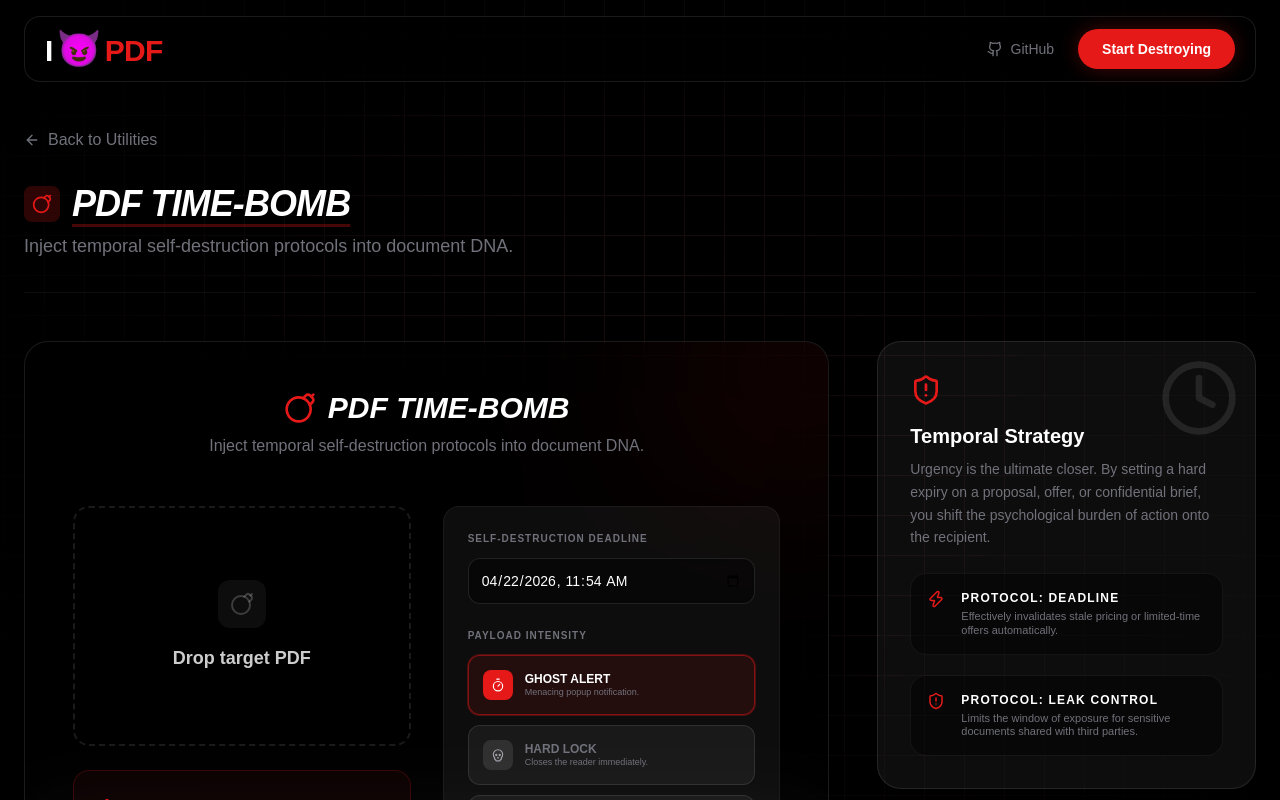
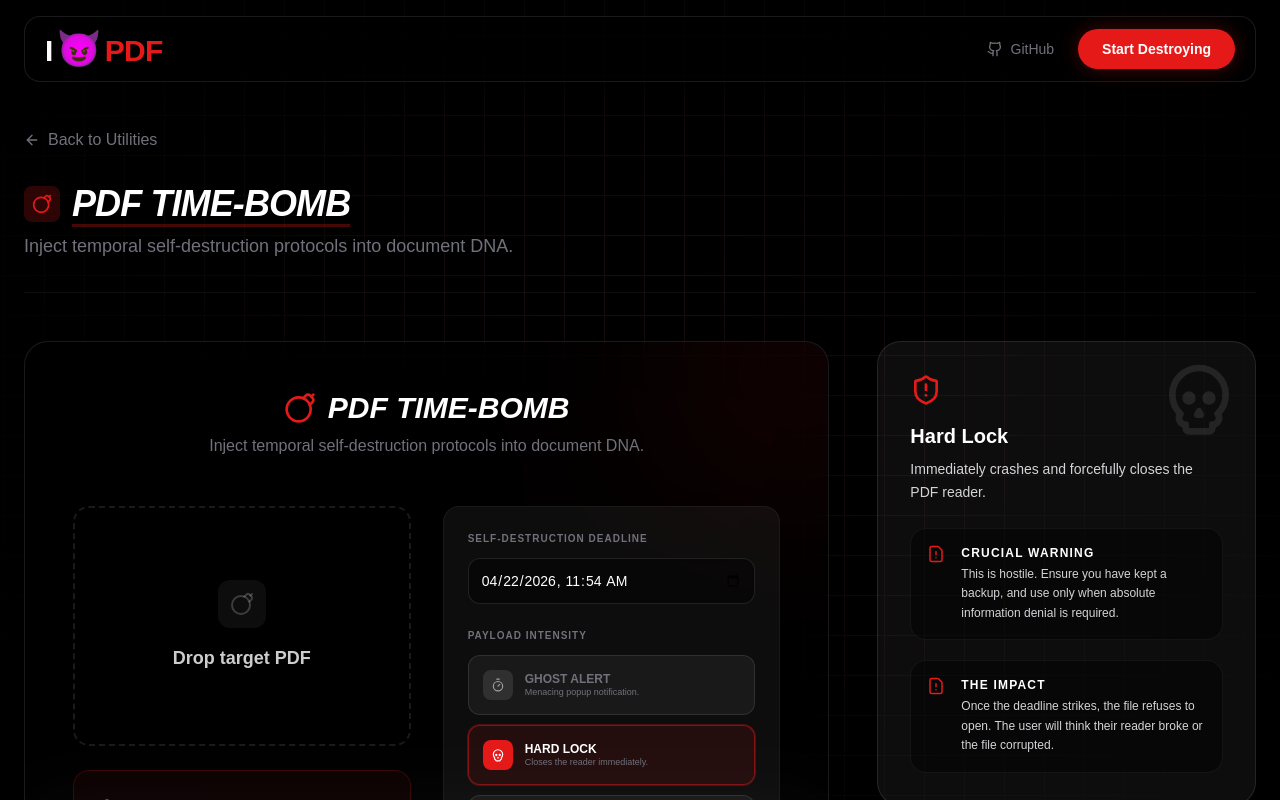
Before and after one commit to AnkitNayak-eth/ihatepdf, a Next.js app: page /timebomb in a window 1280 px wide. Shown: the top 800 px of the page. Built offline with nearby package versions, Linux system fonts and the light colour scheme.

Commit message:
feat: implement PDF corruptor, payload inflator, and timebomb utility pages with associated components

```diff
--- a/src/app/corruptor/page.tsx
+++ b/src/app/corruptor/page.tsx
@@ -1,9 +1,45 @@
+'use client';
+
 import ShapeGrid from '@/components/ShapeGrid';
-import PDFCorruptor from '@/components/PDFCorruptor';
+import PDFCorruptor, { type Strategy } from '@/components/PDFCorruptor';
 import Link from 'next/link';
-import { ArrowLeft, Hammer, ShieldX, AlertCircle, FileWarning } from 'lucide-react';
+import { ArrowLeft, Hammer, ShieldX, AlertCircle, FileWarning, Zap, Crosshair } from 'lucide-react';
+import { useState } from 'react';
+
+const STRATEGY_DETAILS = {
+  'HEADER': {
+    title: 'Header Saboteur',
+    description: 'Quickly scrambles the beginning of the file.',
+    icon: Zap,
+    features: [
+      { id: 'Best Used For', text: 'Making it look like your internet cut out or the file upload was unexpectedly interrupted.' },
+      { id: 'Good To Know', text: 'This is the fastest method. The PDF will simply show up as an invalid file right away.' }
+    ]
+  },
+  'ENTROPY': {
+    title: 'Entropy Injection',
+    description: 'Injects random scrambled data throughout the document.',
+    icon: ShieldX,
+    features: [
+      { id: 'The Impact', text: 'Extremely difficult to fix. The contents inside are completely ruined and rendered completely unreadable.' },
+      { id: 'Crucial Warning', text: 'Always keep a backup of your original document! This process cannot be undone.' }
+    ]
+  },
+  'XREF': {
+    title: 'XREF Nullification',
+    description: 'Deletes the invisible map that readers use to show the PDF pages.',
+    icon: Crosshair,
+    features: [
+      { id: 'How It Works', text: 'The file looks completely normal on the outside, but it will immediately crash or error when someone tries to open it.' },
+      { id: 'The Result', text: 'Destroys the internal structure, deliberately breaking things like the table of contents and page tracking.' }
+    ]
+  }
+};
 
 export default function CorruptorPage() {
+  const [strategy, setStrategy] = useState<Strategy>('ENTROPY');
+  const details = STRATEGY_DETAILS[strategy];
+  const Icon = details.icon;
   return (
     <>
       <div className="fixed inset-0 z-[-2]">
@@ -44,35 +80,30 @@ export default function CorruptorPage() {
 
         <div className="w-full max-w-7xl grid grid-cols-1 xl:grid-cols-3 gap-12">
           <div className="xl:col-span-2">
-            <PDFCorruptor />
+            <PDFCorruptor strategy={strategy} setStrategy={setStrategy} />
           </div>
 
           <div className="space-y-6">
             <div className="p-8 rounded-3xl bg-white/5 border border-white/10 relative overflow-hidden group">
               <div className="absolute top-0 right-0 p-4 opacity-10 group-hover:opacity-30 transition-opacity">
-                <ShieldX size={80} />
+                <Icon size={80} />
               </div>
               <AlertCircle className="text-brand mb-4 h-8 w-8" />
-              <h3 className="text-xl font-bold text-white mb-2">Plausible Deniability</h3>
-              <p className="text-zinc-500 text-sm leading-relaxed mb-6">
-                A corrupted file is the ultimate "Time Weapon." When a portal accepts a file but the recipient can't open it, you buy hours or even days while "troubleshooting" the issue. It shifts the blame from you to the software.
+              <h3 className="text-xl font-bold text-white mb-2">{details.title}</h3>
+              <p className="text-zinc-300 text-sm leading-relaxed mb-6">
+                {details.description}
               </p>
 
               <div className="space-y-5">
-                <div className="flex items-start gap-4 p-4 rounded-2xl bg-black/40 border border-white/5">
-                    <FileWarning className="text-brand shrink-0" size={18} />
-                    <div>
-                        <p className="text-white text-xs font-bold mb-1 uppercase tracking-widest">Protocol 01</p>
-                        <p className="text-zinc-500 text-[11px] leading-tight text-white/60">Corruption strategy "HEADER" is best for looking like an interrupted upload.</p>
-                    </div>
-                </div>
-                <div className="flex items-start gap-4 p-4 rounded-2xl bg-black/40 border border-white/5">
-                    <FileWarning className="text-brand shrink-0" size={18} />
-                    <div>
-                        <p className="text-white text-xs font-bold mb-1 uppercase tracking-widest">Protocol 02</p>
-                        <p className="text-zinc-500 text-[11px] leading-tight text-white/60">Always keep an original backup. This process is 100% irreversible.</p>
-                    </div>
-                </div>
+                {details.features.map((feature, i) => (
+                  <div key={i} className="flex items-start gap-4 p-4 rounded-2xl bg-black/40 border border-white/5">
+                      <FileWarning className="text-brand shrink-0" size={18} />
+                      <div>
+                          <p className="text-white text-xs font-bold mb-1 uppercase tracking-widest">{feature.id}</p>
+                          <p className="text-zinc-300 text-xs leading-relaxed">{feature.text}</p>
+                      </div>
+                  </div>
+                ))}
               </div>
             </div>
 
--- a/src/app/inflator/page.tsx
+++ b/src/app/inflator/page.tsx
@@ -1,9 +1,45 @@
+'use client';
+
 import ShapeGrid from '@/components/ShapeGrid';
-import PayloadInflator from '@/components/PayloadInflator';
+import PayloadInflator, { type InflationMode } from '@/components/PayloadInflator';
 import Link from 'next/link';
-import { ArrowLeft, Maximize2, Zap, ShieldCheck, Database, LayoutGrid } from 'lucide-react';
+import { ArrowLeft, Maximize2, Zap, ShieldCheck, Database, LayoutGrid, Box, FileWarning } from 'lucide-react';
+import { useState } from 'react';
+
+const INFLATOR_DETAILS = {
+  'SILENT': {
+    title: 'Silent Bloat',
+    description: 'Adds invisible, empty data to organically expand the file size.',
+    icon: Database,
+    features: [
+      { id: 'Best Used For', text: 'Clean expansion that avoids visual bugs and looks perfectly normal when inspected closely.' },
+      { id: 'How It Works', text: 'The payload is securely padded with null bytes, bypassing size-checking thresholds quietly.' }
+    ]
+  },
+  'METADATA': {
+    title: 'Meta Flood',
+    description: 'Saturates hidden document properties with massive amounts of junk text.',
+    icon: LayoutGrid,
+    features: [
+      { id: 'Good To Know', text: 'Does not touch the structural data of the PDF, only the "about" sections that nobody reads.' },
+      { id: 'The Impact', text: 'Can easily balloon a document to gigabytes in size while maintaining standard readability.' }
+    ]
+  },
+  'STREAM': {
+    title: 'Stream Pad',
+    description: 'Injects padding directly inside the actual core data objects of the PDF.',
+    icon: Box,
+    features: [
+      { id: 'The Impact', text: 'Very difficult for scanning software to reverse-engineer. Often stalls or crashes automated analysis tools that try to read it.' },
+      { id: 'Crucial Warning', text: 'May corrupt some older, extremely strict PDF viewers due to the dense padding.' }
+    ]
+  }
+};
 
 export default function InflatorPage() {
+  const [mode, setMode] = useState<InflationMode>('SILENT');
+  const details = INFLATOR_DETAILS[mode];
+  const Icon = details.icon;
   return (
     <>
       <div className="fixed inset-0 z-[-2]">
@@ -44,35 +80,30 @@ export default function InflatorPage() {
 
         <div className="w-full max-w-7xl grid grid-cols-1 xl:grid-cols-3 gap-12">
           <div className="xl:col-span-2">
-            <PayloadInflator />
+            <PayloadInflator mode={mode} setMode={setMode} />
           </div>
 
           <div className="space-y-6">
             <div className="p-8 rounded-3xl bg-white/5 border border-white/10 relative overflow-hidden group">
               <div className="absolute top-0 right-0 p-4 opacity-10 group-hover:opacity-30 transition-opacity">
-                <Database size={80} />
+                <Icon size={80} />
               </div>
               <LayoutGrid className="text-brand mb-4 h-8 w-8" />
-              <h3 className="text-xl font-bold text-white mb-2">Circumvention Protocols</h3>
-              <p className="text-zinc-500 text-sm leading-relaxed mb-6">
-                Most web servers have a "Maximum Upload Size" limit. By inflating your PDF to be just under or slightly over this limit, you can trigger specific server-side behaviors:
+              <h3 className="text-xl font-bold text-white mb-2">{details.title}</h3>
+              <p className="text-zinc-300 text-sm leading-relaxed mb-6">
+                {details.description}
               </p>
 
               <div className="space-y-5">
-                <div className="flex items-start gap-4 p-4 rounded-2xl bg-black/40 border border-white/5">
-                    <Zap className="text-brand shrink-0" size={18} />
-                    <div>
-                        <p className="text-white text-xs font-bold mb-1 uppercase tracking-widest">Technique 01</p>
-                        <p className="text-zinc-500 text-[11px] leading-tight text-white/60">Large files often time-out the portal's virus scanner, leading to a "Scan Skipped" status.</p>
-                    </div>
-                </div>
-                <div className="flex items-start gap-4 p-4 rounded-2xl bg-black/40 border border-white/5">
-                    <ShieldCheck className="text-brand shrink-0" size={18} />
-                    <div>
-                        <p className="text-white text-xs font-bold mb-1 uppercase tracking-widest">Technique 02</p>
-                        <p className="text-zinc-500 text-[11px] leading-tight text-white/60">Extremely large files can overflow internal buffers, causing the recipient's email client to crash.</p>
-                    </div>
-                </div>
+                {details.features.map((feature, i) => (
+                  <div key={i} className="flex items-start gap-4 p-4 rounded-2xl bg-black/40 border border-white/5 hover:border-brand/30 transition-colors">
+                      <FileWarning className="text-brand shrink-0" size={18} />
+                      <div>
+                          <p className="text-white text-xs font-bold mb-1 uppercase tracking-widest">{feature.id}</p>
+                          <p className="text-zinc-300 text-xs leading-relaxed">{feature.text}</p>
+                      </div>
+                  </div>
+                ))}
               </div>
             </div>
 
--- a/src/app/timebomb/page.tsx
+++ b/src/app/timebomb/page.tsx
@@ -1,11 +1,45 @@
 'use client';
 
 import ShapeGrid from '@/components/ShapeGrid';
-import PDCTimeBomb from '@/components/PDCTimeBomb';
+import PDCTimeBomb, { type BombIntensity } from '@/components/PDCTimeBomb';
 import Link from 'next/link';
-import { ArrowLeft, Bomb, Clock, Zap, ShieldAlert, Cpu } from 'lucide-react';
+import { ArrowLeft, Bomb, Clock, Zap, ShieldAlert, Cpu, Timer, Skull, AlertTriangle, FileWarning } from 'lucide-react';
+import { useState } from 'react';
+
+const BOMB_DETAILS = {
+  'ALERT': {
+    title: 'Ghost Alert',
+    description: 'A harmless warning popup shows up when the deadline hits.',
+    icon: Timer,
+    features: [
+      { id: 'Best Used For', text: 'Reminding recipients that pricing offers or initial proposals have technically expired without destroying the file.' },
+      { id: 'Good To Know', text: 'This is the safest method. It does not close the document, but it creates a psychological limit.' }
+    ]
+  },
+  'LOCKDOWN': {
+    title: 'Hard Lock',
+    description: 'Immediately crashes and forcefully closes the PDF reader.',
+    icon: Skull,
+    features: [
+      { id: 'Crucial Warning', text: 'This is hostile. Ensure you have kept a backup, and use only when absolute information denial is required.' },
+      { id: 'The Impact', text: 'Once the deadline strikes, the file refuses to open. The user will think their reader broke or the file corrupted.' }
+    ]
+  },
+  'SCRAMBLE': {
+    title: 'The Warning',
+    description: 'Shows a persistent and scary text warning to the user upon opening.',
+    icon: AlertTriangle,
+    features: [
+      { id: 'Best Used For', text: 'Keeping the document active but clearly flagging its information as obsolete, staler, or unreliable.' },
+      { id: 'How It Works', text: 'It creates a psychological barrier. Readers can still see the text, but are constantly reminded they shouldn\'t trust it.' }
+    ]
+  }
+};
 
 export default function TimeBombPage() {
+  const [intensity, setIntensity] = useState<BombIntensity>('LOCKDOWN');
+  const details = BOMB_DETAILS[intensity];
+  const Icon = details.icon;
   return (
     <>
       <div className="fixed inset-0 z-[-2]">
@@ -46,7 +80,7 @@ export default function TimeBombPage() {
 
         <div className="w-full max-w-7xl grid grid-cols-1 xl:grid-cols-3 gap-12">
           <div className="xl:col-span-2 space-y-12">
-            <PDCTimeBomb />
+            <PDCTimeBomb intensity={intensity} setIntensity={setIntensity} />
 
             <div className="p-8 rounded-3xl bg-white/5 border border-white/10">
                 <div className="flex items-center gap-3 mb-6">
@@ -73,29 +107,24 @@ export default function TimeBombPage() {
           <div className="space-y-6">
             <div className="p-8 rounded-3xl bg-white/5 border border-white/10 relative overflow-hidden group">
               <div className="absolute top-0 right-0 p-4 opacity-10 group-hover:opacity-30 transition-opacity">
-                <Clock size={80} />
+                <Icon size={80} />
               </div>
               <ShieldAlert className="text-brand mb-4 h-8 w-8" />
-              <h3 className="text-xl font-bold text-white mb-2">Temporal Strategy</h3>
-              <p className="text-zinc-500 text-sm leading-relaxed mb-6">
-                Urgency is the ultimate closer. By setting a hard expiry on a proposal, offer, or confidential brief, you shift the psychological burden of action onto the recipient.
+              <h3 className="text-xl font-bold text-white mb-2">{details.title}</h3>
+              <p className="text-zinc-300 text-sm leading-relaxed mb-6">
+                {details.description}
               </p>
 
               <div className="space-y-5">
-                <div className="flex items-start gap-4 p-4 rounded-2xl bg-black/40 border border-white/5 hover:border-brand/30 transition-colors">
-                    <Zap className="text-brand shrink-0" size={18} />
-                    <div>
-                        <p className="text-white text-xs font-bold mb-1 uppercase tracking-widest">Protocol: Deadline</p>
-                        <p className="text-zinc-500 text-[11px] leading-tight text-white/60">Effectively invalidates stale pricing or limited-time offers automatically.</p>
-                    </div>
-                </div>
-                <div className="flex items-start gap-4 p-4 rounded-2xl bg-black/40 border border-white/5 hover:border-brand/30 transition-colors">
-                    <ShieldAlert className="text-brand shrink-0" size={18} />
-                    <div>
-                        <p className="text-white text-xs font-bold mb-1 uppercase tracking-widest">Protocol: Leak Control</p>
-                        <p className="text-zinc-500 text-[11px] leading-tight text-white/60">Limits the window of exposure for sensitive documents shared with third parties.</p>
-                    </div>
-                </div>
+                {details.features.map((feature, i) => (
+                  <div key={i} className="flex items-start gap-4 p-4 rounded-2xl bg-black/40 border border-white/5 hover:border-brand/30 transition-colors">
+                      <FileWarning className="text-brand shrink-0" size={18} />
+                      <div>
+                          <p className="text-white text-xs font-bold mb-1 uppercase tracking-widest">{feature.id}</p>
+                          <p className="text-zinc-300 text-xs leading-relaxed">{feature.text}</p>
+                      </div>
+                  </div>
+                ))}
               </div>
             </div>
 
--- a/src/components/PDCTimeBomb.tsx
+++ b/src/components/PDCTimeBomb.tsx
@@ -6,7 +6,7 @@ import { FileUp, Clock, AlertTriangle, RefreshCw, Zap, ShieldAlert, Timer, Bomb,
 import { cn } from '@/lib/utils';
 import { PDFDocument } from 'pdf-lib';
 
-type BombIntensity = 'ALERT' | 'LOCKDOWN' | 'SCRAMBLE';
+export type BombIntensity = 'ALERT' | 'LOCKDOWN' | 'SCRAMBLE';
 
 const INTENSITIES = [
   { id: 'ALERT', label: 'Ghost Alert', desc: 'Menacing popup notification.', icon: <Timer size={14} />, script: (date: string) => `var now = new Date(); var exp = new Date("${date}"); if (now > exp) { app.alert({ cMsg: "ACCESS EXPIRED: This document temporal footprint has reached its limit. Access is now restricted.", cTitle: "iHatePDF: TEMPORAL SABOTAGE", nIcon: 0, nType: 0 }); }` },
@@ -14,12 +14,20 @@ const INTENSITIES = [
   { id: 'SCRAMBLE', label: 'The Warning', desc: 'Informative expiry warning.', icon: <AlertTriangle size={14} />, script: (date: string) => `var now = new Date(); var exp = new Date("${date}"); if (now > exp) { app.alert("WARNING: This document is stale. Information contained within is no longer valid."); }` },
 ] as const;
 
-export default function PDCTimeBomb() {
+interface PDCTimeBombProps {
+  intensity?: BombIntensity;
+  setIntensity?: (intensity: BombIntensity) => void;
+}
+
+export default function PDCTimeBomb({ intensity: extIntensity, setIntensity: extSetIntensity }: PDCTimeBombProps = {}) {
+  const [intIntensity, setIntIntensity] = useState<BombIntensity>('ALERT');
+  const intensity = extIntensity || intIntensity;
+  const setIntensity = extSetIntensity || setIntIntensity;
+
   const [file, setFile] = useState<File | null>(null);
   const [isHovering, setIsHovering] = useState(false);
   const [arming, setArming] = useState(false);
   const [armedUrl, setArmedUrl] = useState<string | null>(null);
-  const [intensity, setIntensity] = useState<BombIntensity>('ALERT');
   const [expiryDate, setExpiryDate] = useState(new Date(Date.now() + 86400000).toISOString().slice(0, 16)); // Tomorrow
 
   const fileInputRef = useRef<HTMLInputElement>(null);
--- a/src/components/PDFCorruptor.tsx
+++ b/src/components/PDFCorruptor.tsx
@@ -5,7 +5,7 @@ import { motion, AnimatePresence } from 'framer-motion';
 import { FileDown, FileWarning, RefreshCw, Hammer, Zap, ShieldX, Terminal, Crosshair } from 'lucide-react';
 import { cn } from '@/lib/utils';
 
-type Strategy = 'HEADER' | 'ENTROPY' | 'XREF';
+export type Strategy = 'HEADER' | 'ENTROPY' | 'XREF';
 
 const STRATEGIES = [
   { id: 'HEADER', label: 'Header Saboteur', desc: 'Target magic numbers only.', icon: <Zap size={14} />, detail: 'Fastest, looks like an upload/transfer error.' },
@@ -13,13 +13,21 @@ const STRATEGIES = [
   { id: 'XREF', label: 'XREF Nullification', desc: 'Destroy the internal map.', icon: <Crosshair size={14} />, detail: 'Breaks document indexing and table of contents.' },
 ] as const;
 
-export default function PDFCorruptor() {
+interface PDFCorruptorProps {
+  strategy?: Strategy;
+  setStrategy?: (strategy: Strategy) => void;
+}
+
+export default function PDFCorruptor({ strategy: externalStrategy, setStrategy: externalSetStrategy }: PDFCorruptorProps = {}) {
+  const [internalStrategy, setInternalStrategy] = useState<Strategy>('ENTROPY');
+  const strategy = externalStrategy || internalStrategy;
+  const setStrategy = externalSetStrategy || setInternalStrategy;
+
   const [file, setFile] = useState<File | null>(null);
   const [isHovering, setIsHovering] = useState(false);
   const [corrupting, setCorrupting] = useState(false);
   const [corruptedUrl, setCorruptedUrl] = useState<string | null>(null);
   const [intensity, setIntensity] = useState(15);
-  const [strategy, setStrategy] = useState<Strategy>('ENTROPY');
   const [logs, setLogs] = useState<string[]>([]);
 
   const fileInputRef = useRef<HTMLInputElement>(null);
--- a/src/components/PayloadInflator.tsx
+++ b/src/components/PayloadInflator.tsx
@@ -5,7 +5,7 @@ import { motion, AnimatePresence } from 'framer-motion';
 import { FileUp, Maximize2, RefreshCw, Layers, Zap, ShieldCheck, Database, LayoutGrid, Box } from 'lucide-react';
 import { cn } from '@/lib/utils';
 
-type InflationMode = 'SILENT' | 'METADATA' | 'STREAM';
+export type InflationMode = 'SILENT' | 'METADATA' | 'STREAM';
 
 const INFLATION_PRESETS = [
   { label: '50MB', value: 50 },
@@ -21,13 +21,21 @@ const MODES = [
   { id: 'STREAM', label: 'Stream Pad', desc: 'Internal object padding.', icon: <Box size={14} />, help: 'Injects padding inside PDF data objects.' },
 ] as const;
 
-export default function PayloadInflator() {
+interface PayloadInflatorProps {
+  mode?: InflationMode;
+  setMode?: (mode: InflationMode) => void;
+}
+
+export default function PayloadInflator({ mode: extMode, setMode: extSetMode }: PayloadInflatorProps = {}) {
+  const [intMode, setIntMode] = useState<InflationMode>('SILENT');
+  const mode = extMode || intMode;
+  const setMode = extSetMode || setIntMode;
+
   const [file, setFile] = useState<File | null>(null);
   const [isHovering, setIsHovering] = useState(false);
   const [inflating, setInflating] = useState(false);
   const [inflatedUrl, setInflatedUrl] = useState<string | null>(null);
   const [targetSizeMB, setTargetSizeMB] = useState(100);
-  const [mode, setMode] = useState<InflationMode>('SILENT');
   const [progress, setProgress] = useState(0);
 
   const fileInputRef = useRef<HTMLInputElement>(null);
```
Lines whose indentation alone changed are shown as unchanged.
